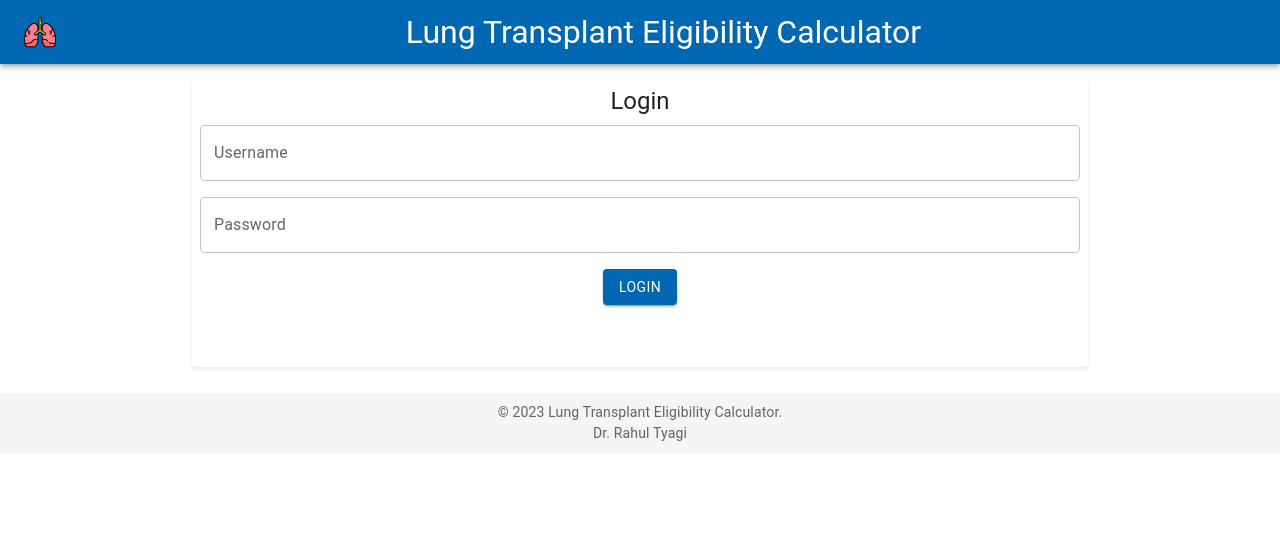
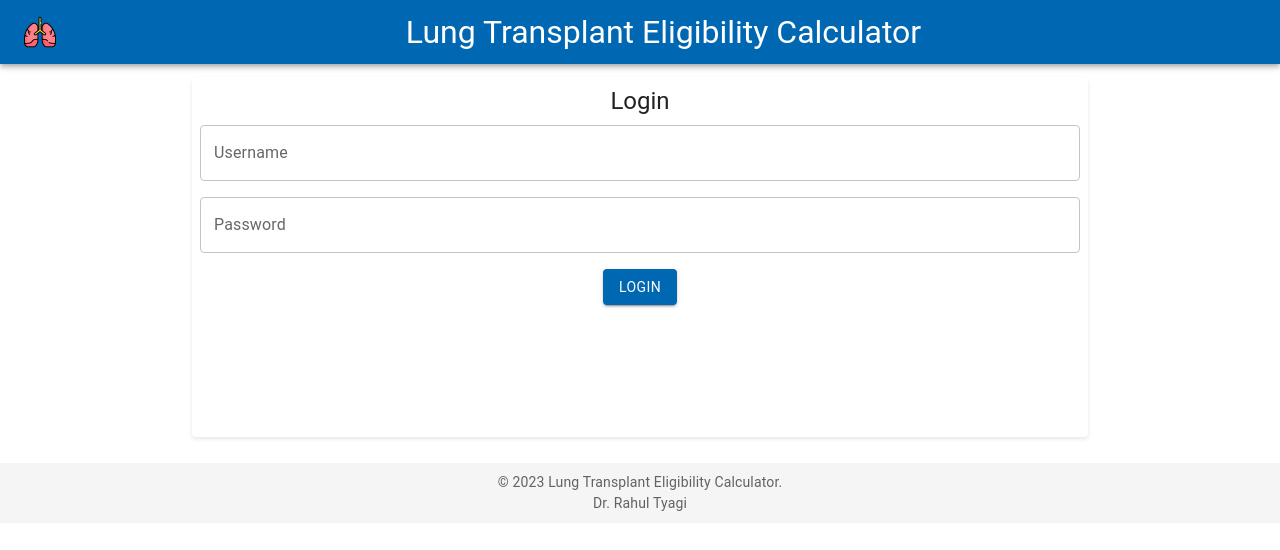
Before and after one commit to iShubhamTyagi/ltec, a React (Create React App) app: page / in a window 1280 px wide. Shown: the top 550 px of the page. Built offline with nearby package versions, Linux system fonts and the light colour scheme.

Commit message:
Improved Footer Styling

```diff
--- a/src/components/StyledComponents.js
+++ b/src/components/StyledComponents.js
@@ -6,6 +6,7 @@ export const MainCardContainer = styled(Card)(({ theme }) => ({
   margin: "auto", // Center horizontally
   marginTop: "1%", // Adjust the top margin as desired
   marginBottom: "2%", // Adjust the bottom margin as desired
+  paddingBottom: "70px",
   boxShadow: "0px 2px 4px rgba(0, 0, 0, 0.1)",
   position: "relative",
   overflow: "hidden",
@@ -74,7 +75,7 @@ export const MainCardContainer = styled(Card)(({ theme }) => ({
     position: "sticky",
     bottom: 0,
     background: "#fff",
-    zIndex: 1,
+    zIndex: 2,
     marginTop: "auto",
     marginBottom: "2%",
     justifyContent: "center",
```
